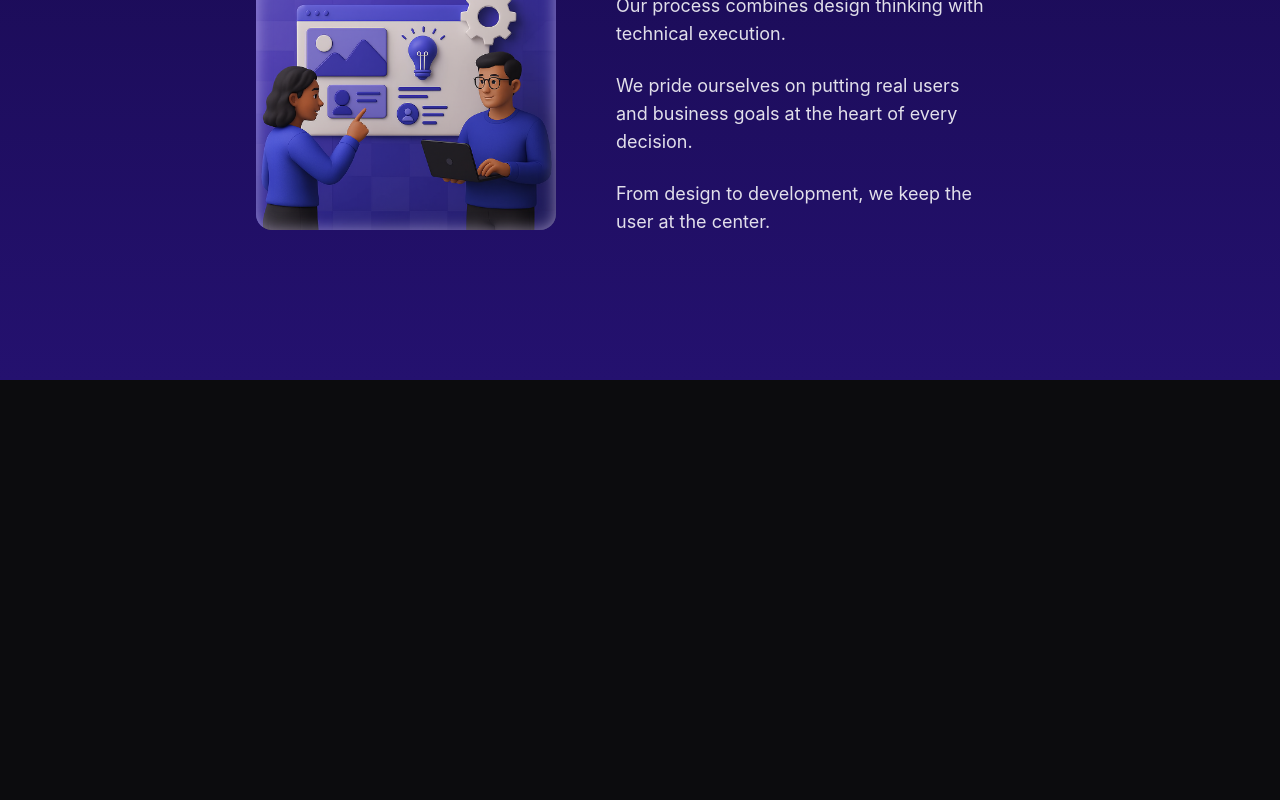
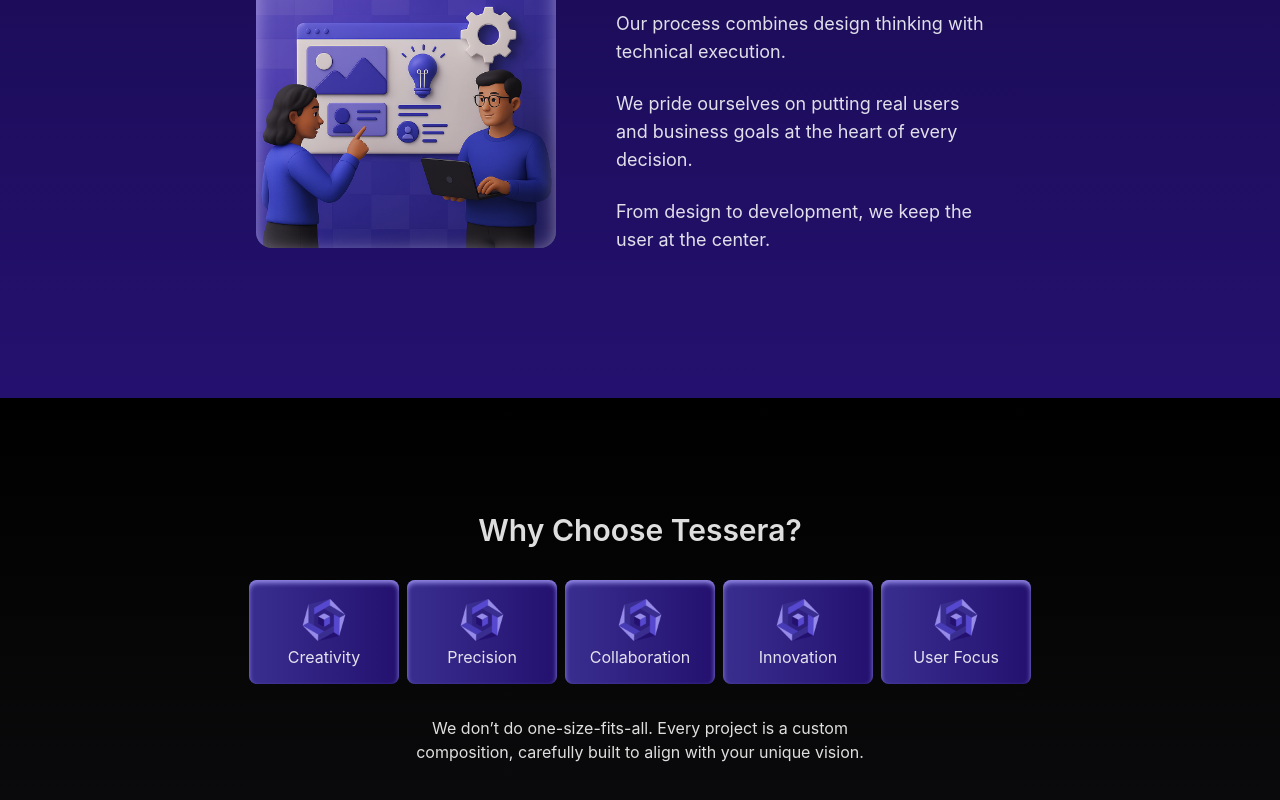
Before and after one commit to Tessera-Studios/Tessera-Web, a React (Vite) app in the folder frontend/: page / in a window 1280 px wide. Shown: the part 1340-2140 px from the top of the page. Before the commit the page ends 1720 px from the top, so only its background shows below. Built offline with nearby package versions, Linux system fonts and the light colour scheme.

Commit message:
Created why choose us section

```diff
--- a/frontend/src/pages/Home.css
+++ b/frontend/src/pages/Home.css
@@ -85,6 +85,25 @@
   border-radius: 1rem;
   inset: 0;
   border-radius: inherit;
-  box-shadow: inset 0px 0px 15px rgba(227, 209, 253, 0.558);
+  box-shadow: inset 0px 4px 18px rgba(227, 209, 253, 0.558);
   pointer-events: none;
 }
+
+/* Why Choose Tessera */
+#home-why-choose-tessera {
+  background: linear-gradient(to bottom, var(--black), var(--background));
+
+}
+
+.tessera-tile {
+  display: flex;
+  flex-direction: column;
+  justify-items: center;
+  align-items: center;
+  text-align: center;
+  width: 150px;
+  padding: 15px 30px;
+  border-radius: 0.5rem;
+  background: linear-gradient(to right, var(--accent), var(--dark-purple));
+  box-shadow: inset 0px 3px 5px var(--secondary);
+}
--- a/frontend/src/pages/Home.tsx
+++ b/frontend/src/pages/Home.tsx
@@ -1,6 +1,8 @@
 import { useRef } from "react";
 import "./Home.css"
 import ourApproachImage from "../assets/our-approach.png"
+import tesseraTileImage from "../assets/tessera-emblem.png"
+import whyChooseUsImage from "../assets/why-choose-tessera.png"
 
 function Home() {
     const shadowRef = useRef<HTMLDivElement>(null);
@@ -17,7 +19,7 @@
 
     return (
         <>
-            <div id="home-landing" className="flex flex-col justify-center items-center h-[100vh]"
+            <div id="home-landing" className="flex flex-col justify-center items-center min-h-[100vh]"
                 onMouseMove={handleMouseMove}>
                 <h1 className="text-2xl lg:text-3xl xl:text-4xl p-4 font-semibold">Building Your Vision, One Piece at a Time</h1>
                 <p className="text-md lg:text-lg xl:text-xl text-[var(--light-grey)]">Software Design & Development Services</p>
@@ -25,13 +27,13 @@
                 <div ref={shadowRef} className="mouse-shadow"></div>
             </div>
 
-            <div id="home-what-we-do" className="flex flex-col justify-center items-center h-[40vh] bg-white text-black p-20">
+            <div id="home-what-we-do" className="flex flex-col justify-center items-center min-h-[40vh] bg-white text-black p-20">
                 <h2 className="text-2xl lg:text-3xl font-bold text-[var(--accent)] mb-2">What We Do</h2>
                 <p className="text-center md:max-w-[35vw] py-2 leading-7">At Tessera Studios, we design and develop software solutions that are custom, flexible, and built for real impact.</p>
                 <button id="learn-more-button" className="mt-6">Learn More</button>
             </div>
 
-            <div id="home-our-approach" className="flex justify-center items-center h-[75vh] p-20">
+            <div id="home-our-approach" className="flex justify-center items-center min-h-[75vh] p-20">
                 <div className="image-container mr-5">
                     <img className="our-approach-image" src={ourApproachImage} width={300} height={300} />
                     <div className="inner-shadow"></div>
@@ -45,6 +47,35 @@
                     </div>
                 </div>
             </div>
+
+            <div id="home-why-choose-tessera" className="flex flex-col justify-center items-center min-h-[60vh]">
+                <h2 className="md:text-3xl text-center font-semibold">Why Choose Tessera?</h2>
+
+                <div id="tessera-tiles" className="flex gap-2 p-8">
+                    <div className="tessera-tile">
+                        <img src={tesseraTileImage} width={50} height={50}/>
+                        <p>Creativity</p>
+                    </div>
+                    <div className="tessera-tile">
+                        <img src={tesseraTileImage} width={50} height={50}/>
+                        <p>Precision</p>
+                    </div>
+                    <div className="tessera-tile">
+                        <img src={tesseraTileImage} width={50} height={50}/>
+                        <p>Collaboration</p>
+                    </div>
+                    <div className="tessera-tile">
+                        <img src={tesseraTileImage} width={50} height={50}/>
+                        <p>Innovation</p>
+                    </div>
+                    <div className="tessera-tile">
+                        <img src={tesseraTileImage} width={50} height={50}/>
+                        <p>User Focus</p>
+                    </div>
+
+                </div>
+                <p className="text-center max-w-[40vw]">We don’t do one-size-fits-all. Every project is a custom composition, carefully built to align with your unique vision.</p>
+            </div>
         </>
     );
 }
```
Also changed, not shown: frontend/src/assets/tessera-emblem.png (added).
